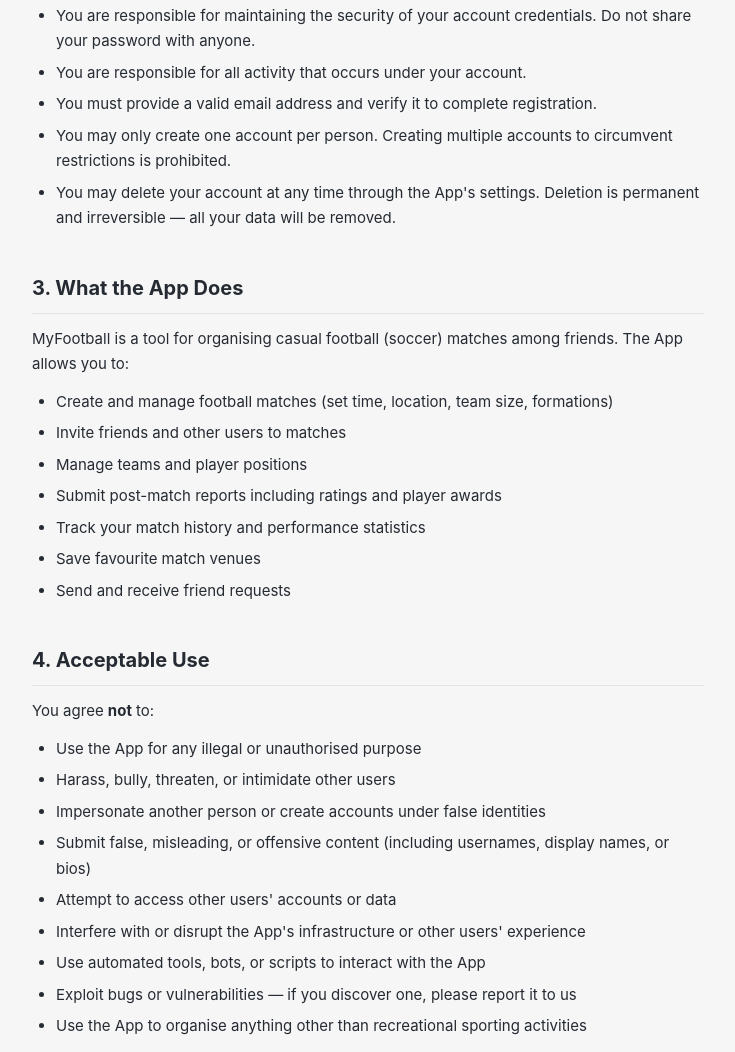
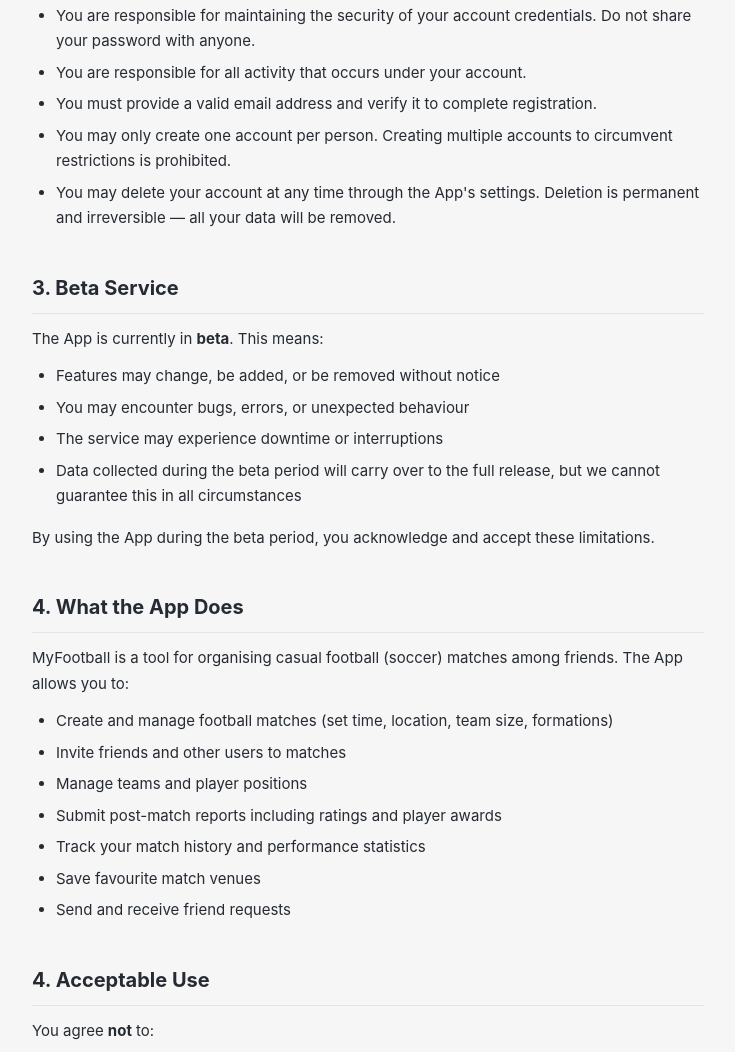
Before and after one commit to LouayLabs/louaylabs.github.io, a plain HTML site: page myfootball/terms-of-service.html in a window 1280 px wide. Shown: the part 636-1688 px from the top of the page, without its empty margins (272-1007 px from the left). Drawn offline with Linux system fonts and the light colour scheme.

Commit message:
beta policy

```diff
--- a/myfootball/terms-of-service.html
+++ b/myfootball/terms-of-service.html
@@ -127,7 +127,17 @@
             <li>You may delete your account at any time through the App's settings. Deletion is permanent and irreversible — all your data will be removed.</li>
         </ul>
 
-        <h2>3. What the App Does</h2>
+        <h2>3. Beta Service</h2>
+        <p>The App is currently in <strong>beta</strong>. This means:</p>
+        <ul>
+            <li>Features may change, be added, or be removed without notice</li>
+            <li>You may encounter bugs, errors, or unexpected behaviour</li>
+            <li>The service may experience downtime or interruptions</li>
+            <li>Data collected during the beta period will carry over to the full release, but we cannot guarantee this in all circumstances</li>
+        </ul>
+        <p>By using the App during the beta period, you acknowledge and accept these limitations.</p>
+
+        <h2>4. What the App Does</h2>
         <p>MyFootball is a tool for organising casual football (soccer) matches among friends. The App allows you to:</p>
         <ul>
             <li>Create and manage football matches (set time, location, team size, formations)</li>
```
